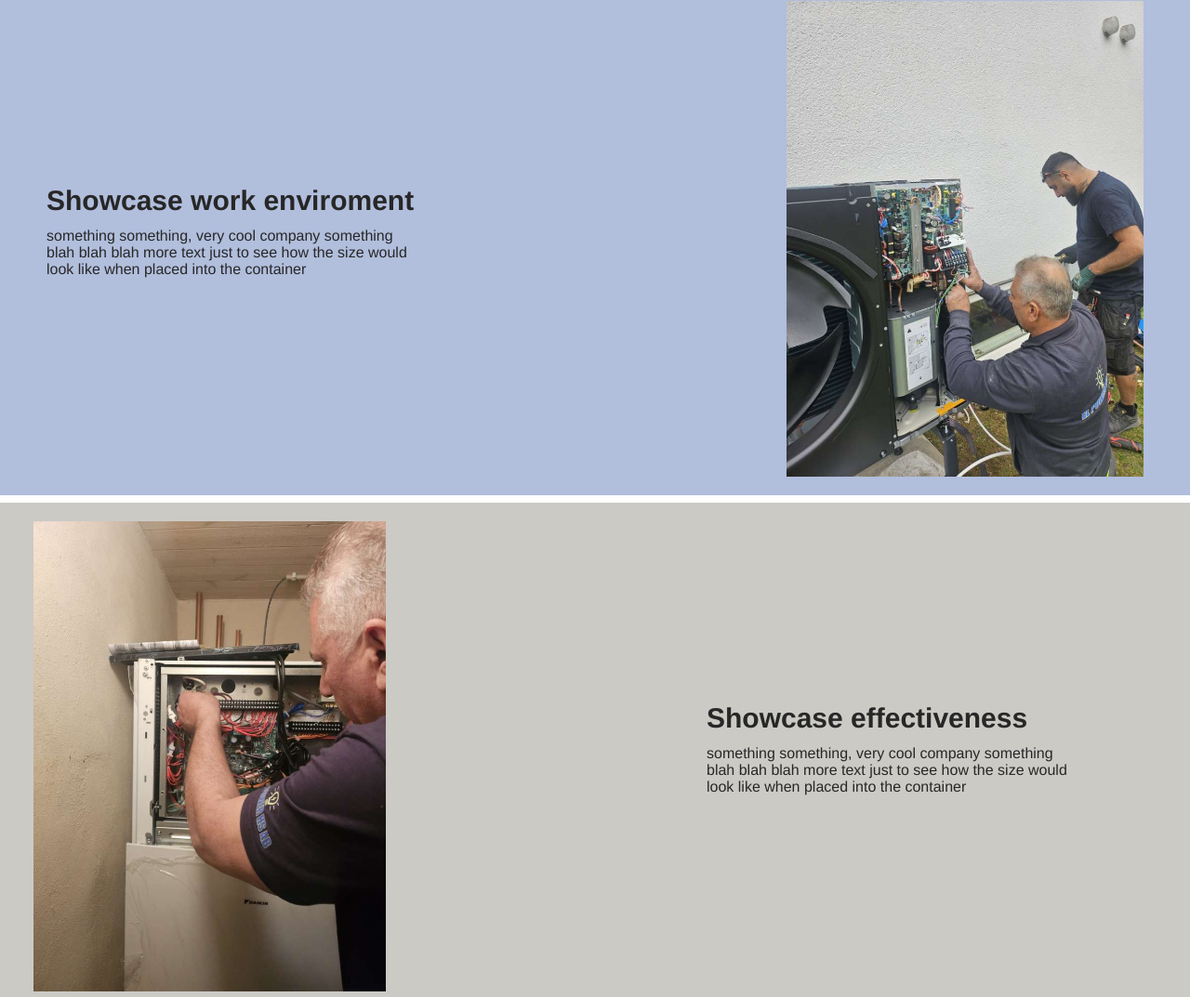
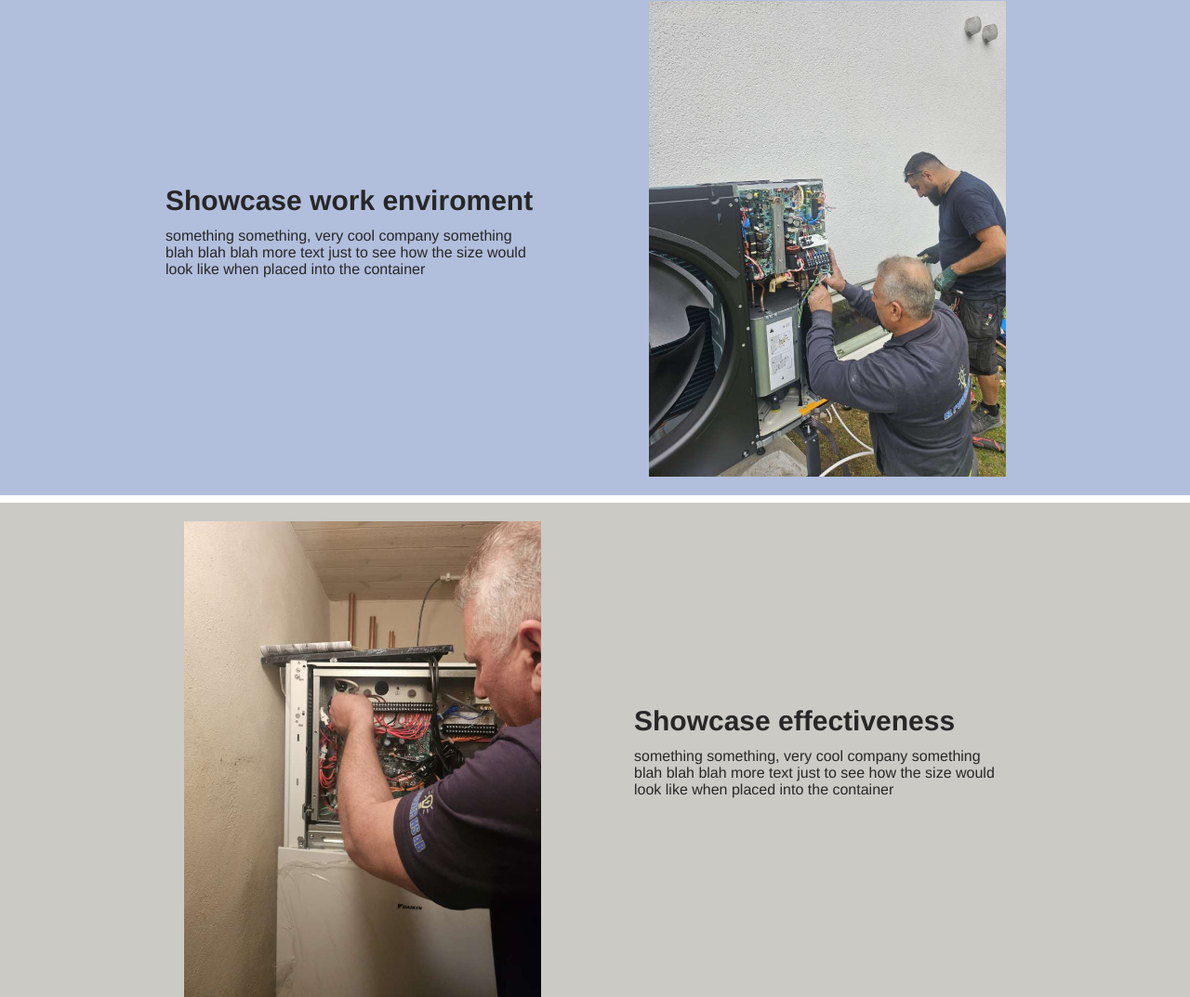
Before and after one commit to NoAnythingg/ElP, a plain HTML site: page index.html in a window 1280 px wide. Shown: the part 827-1900 px from the top of the page at 93% size. Drawn offline with Linux system fonts and the light colour scheme.

Commit message:
website done

```diff
--- a/index.html
+++ b/index.html
@@ -90,14 +90,6 @@ body {
     height: 100vh;
 }
 
-.Sect2 {
-  background-color: rgba(86, 114, 178, 0.459);
-}
-
-.Sect3 {
-  background-color: #cbcac5;
-}
-
 .infoContainer {
     display: flex;
     flex-direction: column;
@@ -113,12 +105,20 @@ body {
     text-shadow: 0px 2px 10px rgba(0, 0, 0, 1);
 }
 
+.Sect2 {
+  background-color: rgba(86, 114, 178, 0.459);
+}
+
+.Sect3 {
+  background-color: #cbcac5;
+}
+
 .slideContainer {
   display: flex;
-  justify-content: space-between;
+  justify-content: center;
   align-items: center;
 
-  gap: 50px;
+  gap: 80px;
 }
 
 .slideContainer h3, .slideContainer p{
@@ -129,9 +129,7 @@ body {
 }
 .slideContainer img {
   width: 30%;
-  right: 20px;
   padding: 20px;
-  padding-right: 50px;
 }
 
 /* Above is the section 1 stuff */
@@ -164,7 +162,7 @@ body {
   <img src="logo_transparent horizontal.png" alt="" width="250vh">
 
   <a href="index.html">Startsida</a>
-  <a href="#news">Nyheter</a>
+  <a href="services.html">Våra Tjänster</a>
   <a href="contacts.html">Kontakt</a>
   <a href="#about">Om oss</a>
 </div>
@@ -182,7 +180,7 @@ body {
 
 <div class="Sect2">
   <div class="slideContainer">
-    <div class="textOrder" style="padding-left: 50px;">
+    <div class="textOrder">
       <h3 style="margin: 0; font-size: 30px;">Showcase work enviroment</h3>
       <p style="margin-top: 12px; max-width: 50vh;">
         something something, very cool company something
@@ -198,10 +196,10 @@ body {
 
 <div class="htmlSpacing"></div>
 
-<div class="Sect3" style="padding-left:16px;">
+<div class="Sect3">
   <div class="slideContainer">
     <img src="media/Sect3_bg.jpg" alt="">
-    <div class="textOrder" style="padding-right: 100px;">
+    <div class="textOrder">
       <h3 style="margin: 0; font-size: 30px;">Showcase effectiveness</h3>
       <p style="margin-top: 12px; max-width: 50vh;">
         something something, very cool company something
@@ -212,9 +210,9 @@ body {
   </div>
 </div>
 
-<div class="Sect4">
+<!-- <div class="Sect4">
 
-</div>
+</div> -->
 
 <div class="end-contact">
   <img src="logo_transparent.png" alt="">
```
